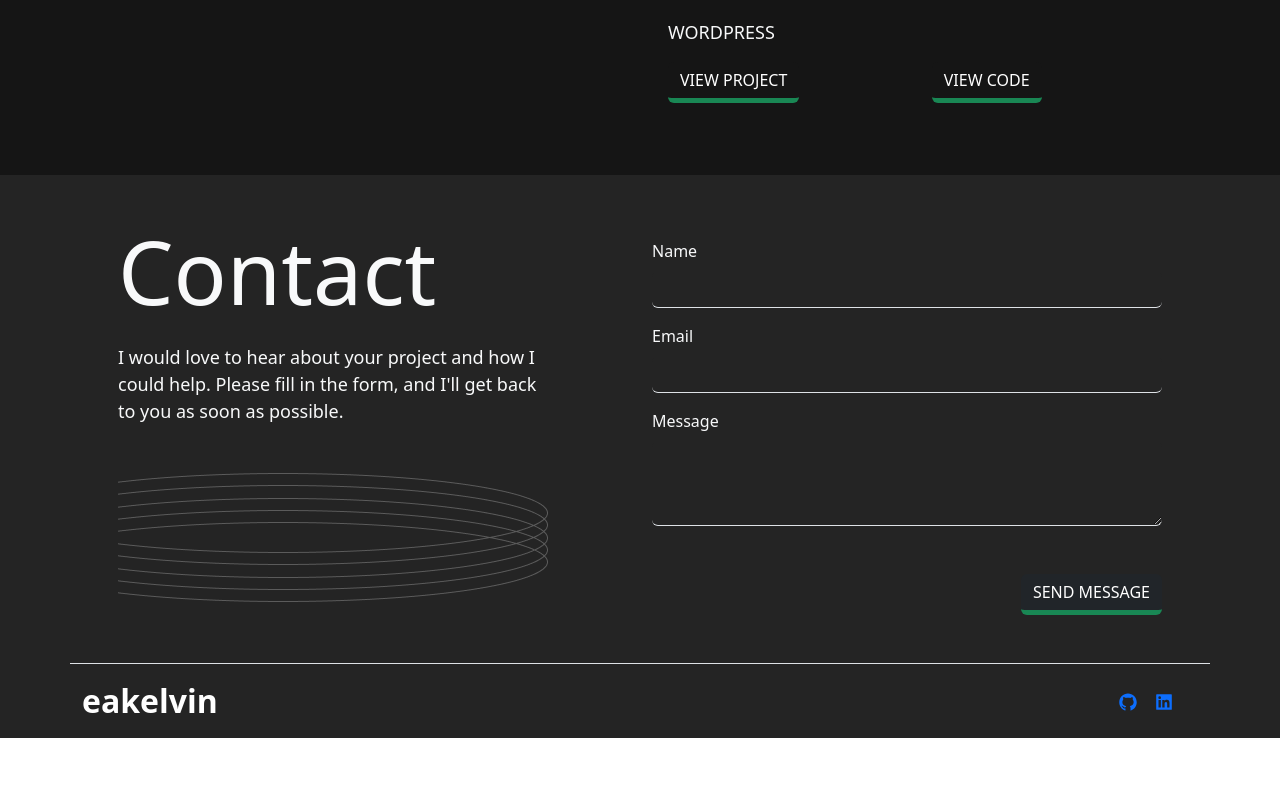
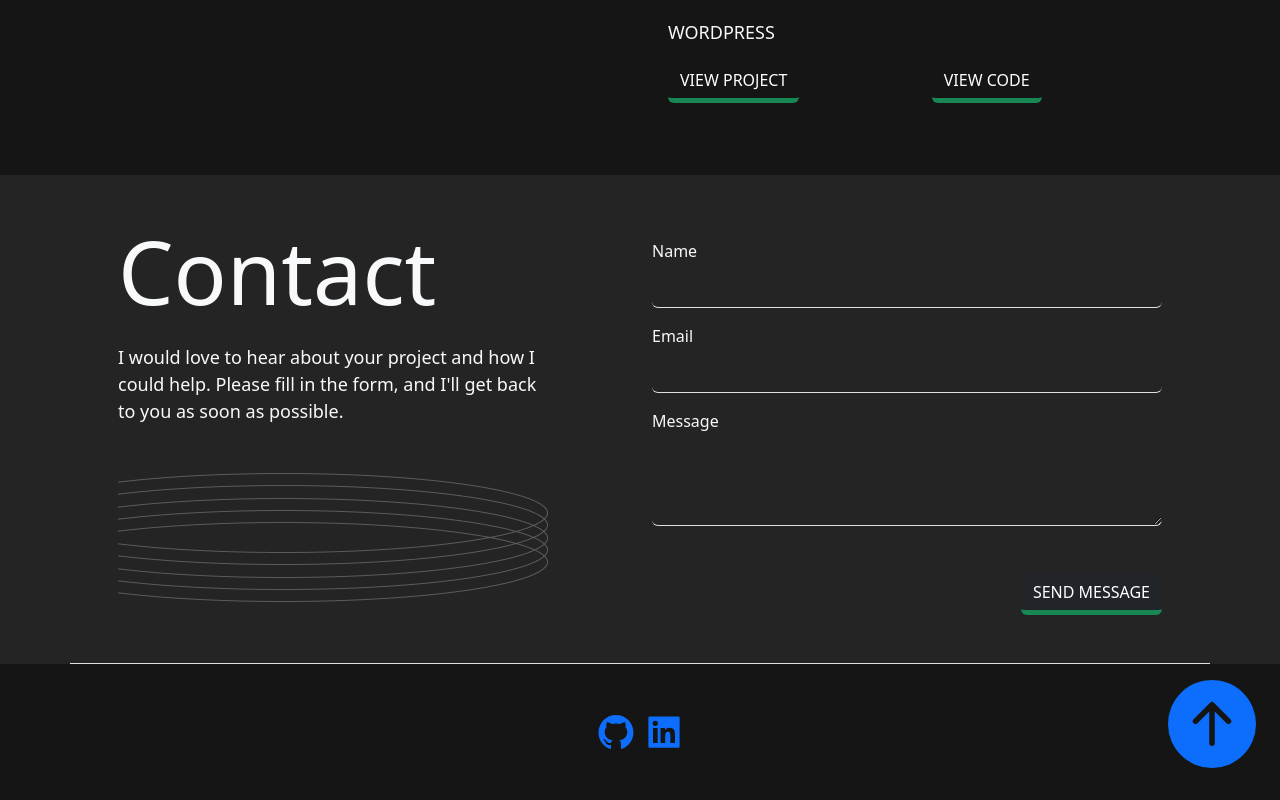
Before and after one commit to eakelvin/portfolio, a React (Vite) app: page / in a window 1280 px wide. Shown: the part 3439-4239 px from the top of the page. Before the commit the page ends 4177 px from the top, so only its background shows below. Built offline with nearby package versions, Linux system fonts and the light colour scheme.

Commit message:
final commit

```diff
--- a/src/App.jsx
+++ b/src/App.jsx
@@ -5,6 +5,7 @@ import Skills from './Components/Skills';
 import Contact from './Components/Contact';
 import About from './Components/About';
 import Project from './Components/Project';
+import Footer from './Components/Footer';
 
 function App() {
 
@@ -17,6 +18,7 @@ function App() {
         <section id='contact'>
           <Contact />
         </section>
+        <Footer />
     </div>
   )
 }
--- a/src/Components/Contact.jsx
+++ b/src/Components/Contact.jsx
@@ -4,6 +4,7 @@ import Form from 'react-bootstrap/Form';
 import Button from 'react-bootstrap/Button';
 import Header from './Header';
 import emailjs from '@emailjs/browser'
+
 
 function Contact() {
   const form = useRef();
@@ -139,7 +140,6 @@ function Contact() {
         </Container>
       </div>
 
-    <Header />
     </div>
   )
 }
--- /dev/null
+++ b/src/Components/Footer.jsx
@@ -0,0 +1,28 @@
+import React from 'react'
+import { AiFillGithub, AiFillLinkedin } from "react-icons/ai";
+import { BsFillArrowUpCircleFill } from "react-icons/bs";
+
+const Footer = () => {
+  return (
+    <div className='p-5 text-center position-relative'>
+        <div className='container'>
+            <span className='px-1'>
+                <a target='blank' href="https://github.com/eakelvin">
+                    <AiFillGithub size={40} />
+                </a>
+            </span>
+            <span className='px-1'>
+                <a target='blank' href="https://www.linkedin.com/in/kelvin-akaba-2883a81b3/">
+                    <AiFillLinkedin size={40} />
+                </a>
+            </span>
+
+            <a href="#" className='position-absolute bottom-0 end-0 p-4'>
+                <h1><BsFillArrowUpCircleFill /></h1>
+            </a>
+        </div>
+    </div>
+  )
+}
+
+export default Footer
--- a/src/data.json
+++ b/src/data.json
@@ -19,7 +19,7 @@
     "id": 3,
     "title": "E-COMMERCE APP",
     "logo": "./ecommerce.jpg",
-    "skill": "REACT, BOOTSTRAP & FIREBASE",
+    "skill": "REACT, REDUX, BOOTSTRAP & FIREBASE",
     "website": "https://ecommerce-ea.netlify.app/",
     "github": "https://github.com/eakelvin/ecommerce-app.git"
   },
```
